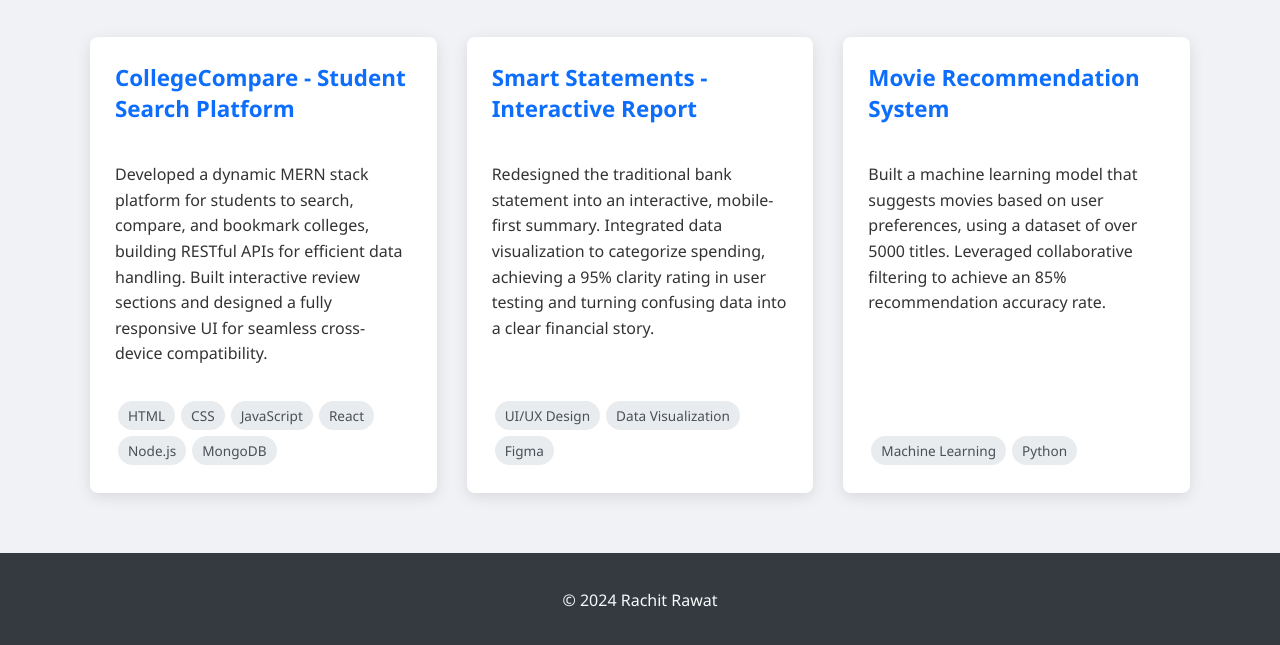
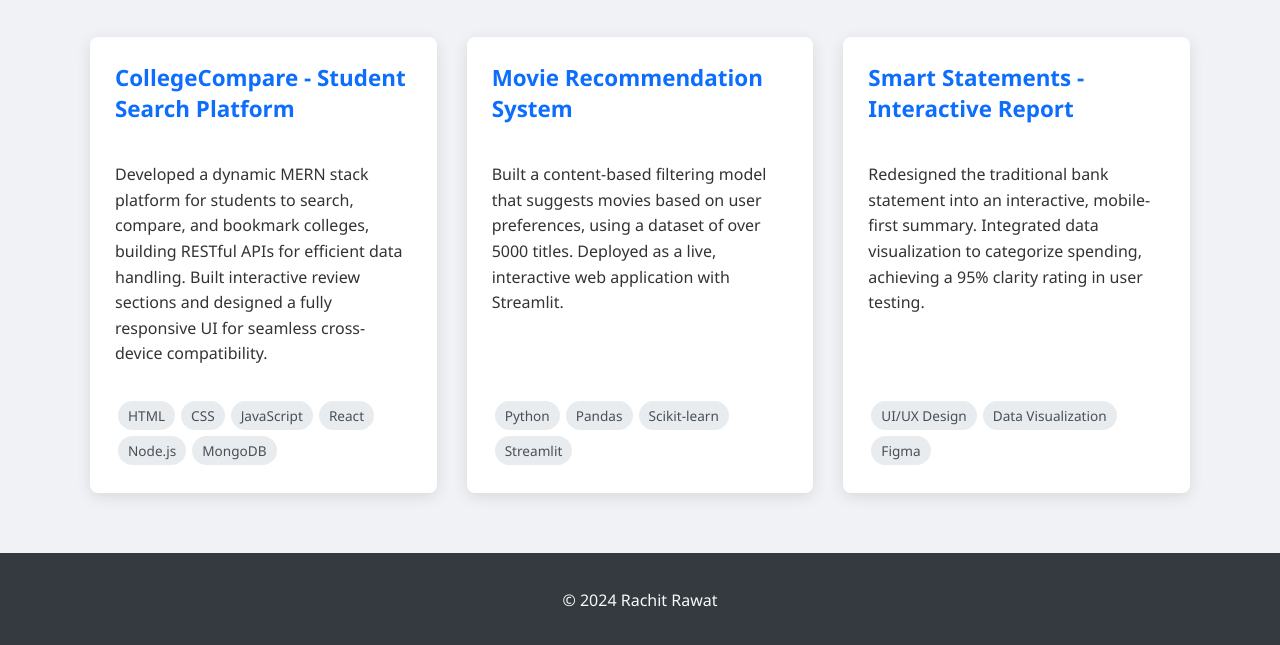
Before and after one commit to kabootar-1129/kabootar-1129.github.io, a plain HTML site: page projects.html in a window 1280 px wide. Shown: the part 207-852 px from the top of the page. Drawn offline with Linux system fonts and the light colour scheme.

Commit message:
Add files via upload

```diff
--- a/projects.html
+++ b/projects.html
@@ -57,8 +57,8 @@
             box-shadow: 0 4px 15px rgba(0,0,0,0.1);
             padding: 25px;
             transition: transform 0.3s, box-shadow 0.3s;
-            display: flex; /* <-- Add this */
-            flex-direction: column; /* <-- And this */
+            display: flex;
+            flex-direction: column;
         }
         .project-card:hover {
             transform: translateY(-10px);
@@ -74,7 +74,7 @@
         }
         .project-card p {
             line-height: 1.6;
-            flex-grow: 1; /* <-- Add this to make the text area expand */
+            flex-grow: 1;
         }
         .project-card .tags {
             margin-top: 15px;
@@ -86,7 +86,7 @@
             padding: 5px 10px;
             border-radius: 15px;
             font-size: 0.85em;
-            margin: 3px; /* <-- Use margin instead of just right/bottom */
+            margin: 3px;
         }
         .footer {
             text-align: center;
@@ -114,7 +114,6 @@
         <h1 class="page-title">My Projects</h1>
         <div class="projects-grid">
 
-            <!-- Project 1 -->
             <div class="project-card">
                 <a href="https://kabootar-1129.github.io/college-compare-demo" target="_blank">
                     <h3>CollegeCompare - Student Search Platform</h3>
@@ -125,21 +124,21 @@
                 </div>
             </div>
 
-            <!-- Project 2 -->
             <div class="project-card">
-                <h3>Smart Statements - Interactive Report</h3>
-                <p>Redesigned the traditional bank statement into an interactive, mobile-first summary. Integrated data visualization to categorize spending, achieving a 95% clarity rating in user testing and turning confusing data into a clear financial story.</p>
+                <a href="https://movie-recommender-system-nice-rachit.streamlit.app/" target="_blank">
+                    <h3>Movie Recommendation System</h3>
+                </a>
+                <p>Built a content-based filtering model that suggests movies based on user preferences, using a dataset of over 5000 titles. Deployed as a live, interactive web application with Streamlit.</p>
                 <div class="tags">
-                    <span>UI/UX Design</span><span>Data Visualization</span><span>Figma</span>
+                    <span>Python</span><span>Pandas</span><span>Scikit-learn</span><span>Streamlit</span>
                 </div>
             </div>
 
-            <!-- Project 3 -->
             <div class="project-card">
-                <h3>Movie Recommendation System</h3>
-                <p>Built a machine learning model that suggests movies based on user preferences, using a dataset of over 5000 titles. Leveraged collaborative filtering to achieve an 85% recommendation accuracy rate.</p>
+                <h3>Smart Statements - Interactive Report</h3>
+                <p>Redesigned the traditional bank statement into an interactive, mobile-first summary. Integrated data visualization to categorize spending, achieving a 95% clarity rating in user testing.</p>
                 <div class="tags">
-                    <span>Machine Learning</span><span>Python</span>
+                    <span>UI/UX Design</span><span>Data Visualization</span><span>Figma</span>
                 </div>
             </div>
 
```
